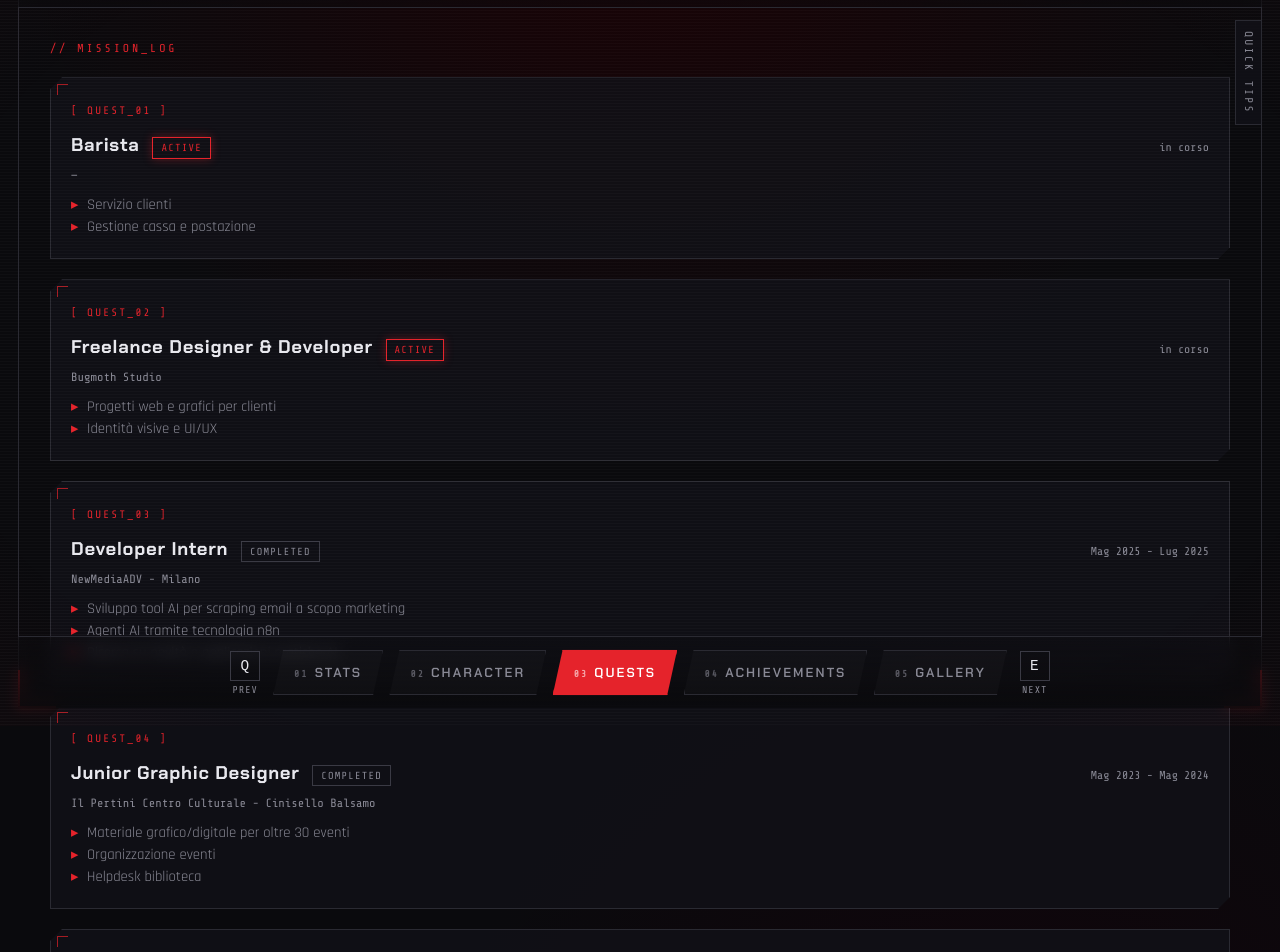
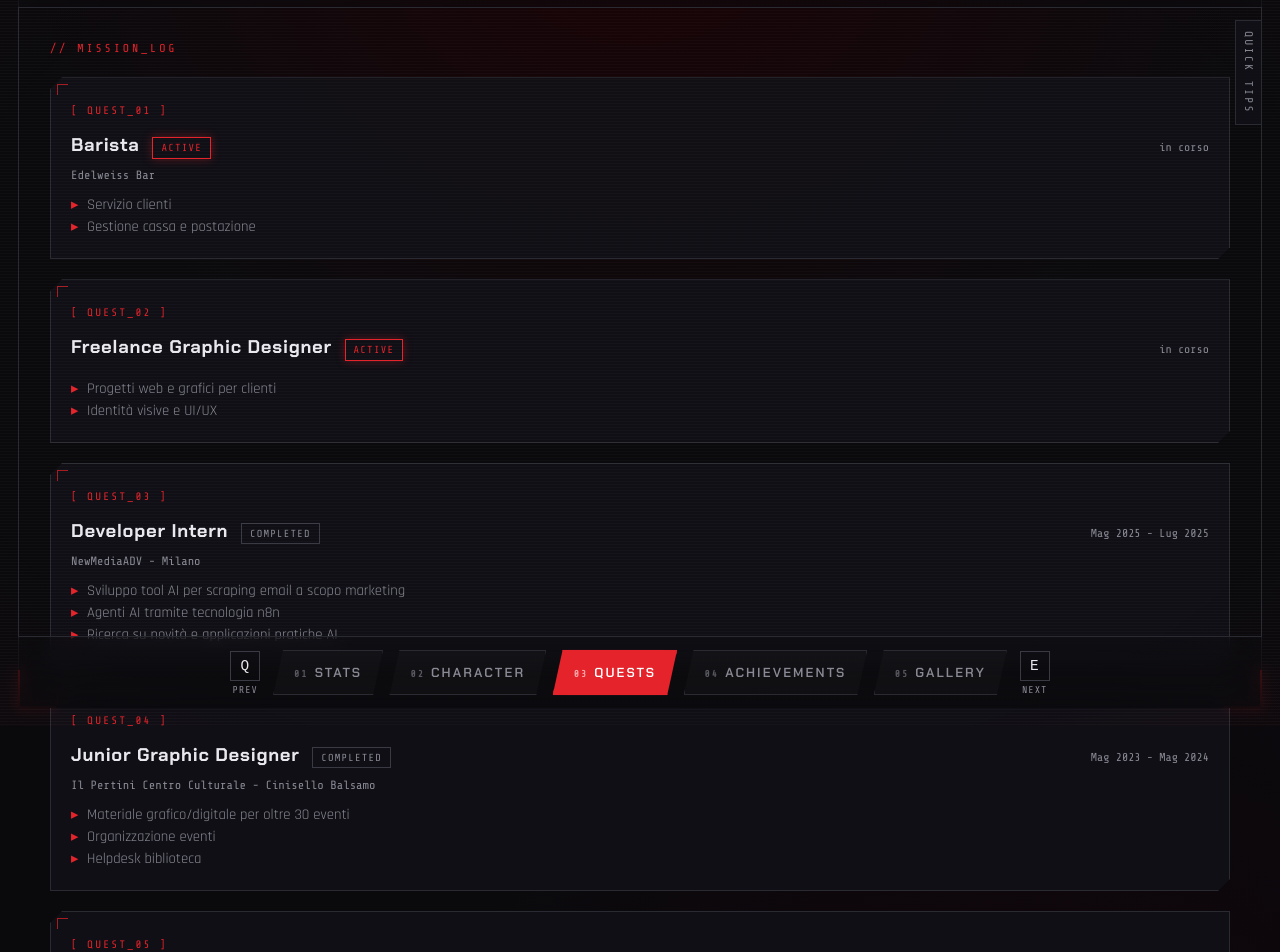
Before and after one commit to Tommiconlai/Portfolio, a React (Vite) app: page /#/quests in a window 1280 px wide. Shown: the part 74-1026 px from the top of the page. Built offline with nearby package versions, Linux system fonts and the light colour scheme.

Commit message:
fix di alcuni contenuti in profile.js

```diff
--- a/src/data/profile.js
+++ b/src/data/profile.js
@@ -11,7 +11,7 @@ import siegecore from "../assets/siegecore_logo.png";
 export const identity = {
   name: 'Gabriele "Tommi" Tomasso',
   roles: ["UI/UX Designer", "Developer", "Game Designer"],
-  level: "LV.26",
+  level: "LV.30",
   photo,
   quote: "Dal mockup al codice di produzione, senza handoff.",
   location: "Cinisello Balsamo, IT",
@@ -22,7 +22,6 @@ export const contacts = [
   { label: "Email", icon: "Mail", href: "mailto:tomasso.job@gmail.com" },
   { label: "GitHub", icon: "Github", href: "https://github.com/tommiconlai" },
   { label: "LinkedIn", icon: "Linkedin", href: "https://www.linkedin.com/in/gabrieletomasso/" },
-  { label: "Behance", icon: "Dribbble", href: "#" }, // TODO: URL Behance
   { label: "Portfolio", icon: "Globe", href: "https://gabrieletomasso.it" },
 ];
 
@@ -49,14 +48,13 @@ export const miniStats = [
 export const quests = [
   {
     title: "Barista",
-    org: "—", // TODO: locale
+    org: "Edelweiss Bar",
     date: "in corso",
     status: "active",
     bullets: ["Servizio clienti", "Gestione cassa e postazione"],
   },
   {
-    title: "Freelance Designer & Developer",
-    org: "Bugmoth Studio",
+    title: "Freelance Graphic Designer",
     date: "in corso",
     status: "active",
     bullets: ["Progetti web e grafici per clienti", "Identità visive e UI/UX"],
@@ -86,7 +84,7 @@ export const quests = [
   {
     title: "Esperienze precedenti",
     org: "Albertin Alcide snc / Centro ortopedico COR",
-    date: "2015 - 2019",
+    date: "set 2015 - apr 2019",
     status: "done",
     bullets: [
       "Operaio metalmeccanico magazziniere (2016–2019)",
```
